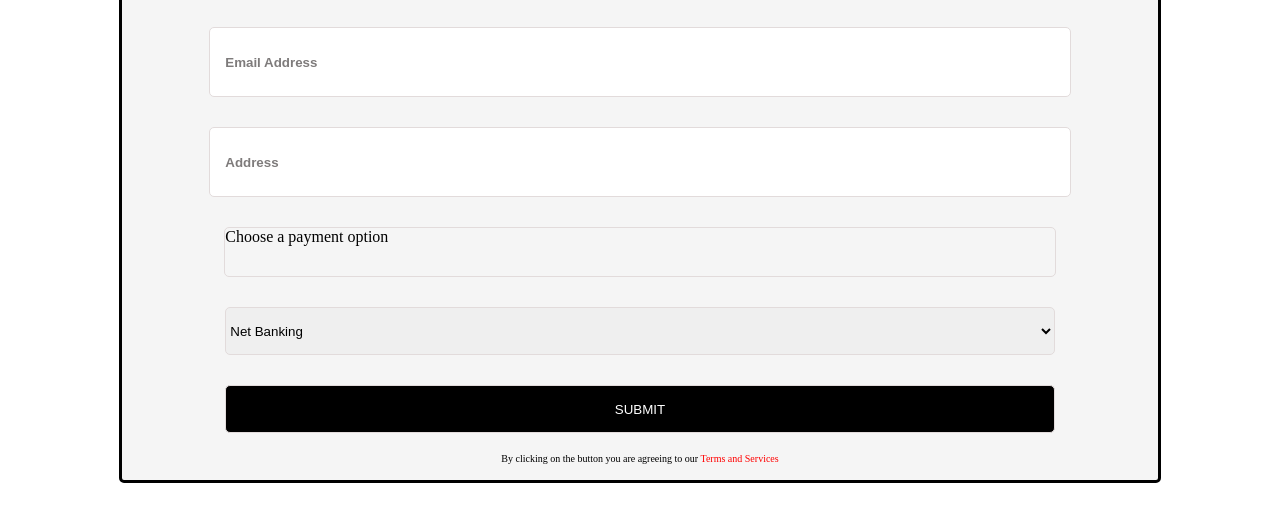
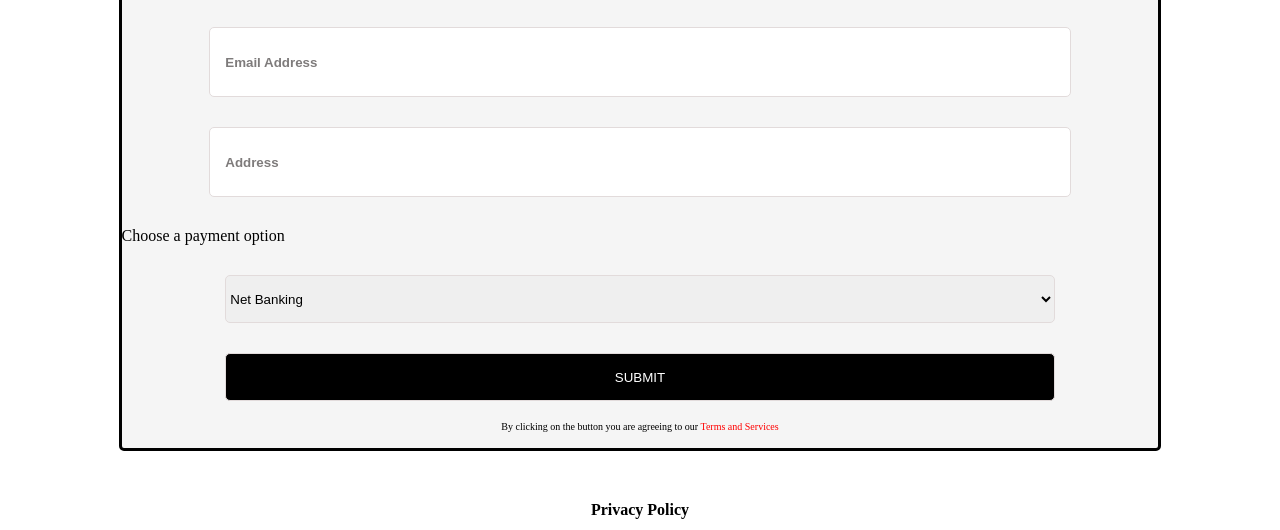
Before and after one commit to adhiraj-gupta/WebTechLabProject, a plain HTML site: page register.html in a window 1280 px wide. Shown: the part 790-1320 px from the top of the page. Drawn offline with Linux system fonts and the light colour scheme.

Commit message:
Update register.html

```diff
--- a/register.html
+++ b/register.html
@@ -52,7 +52,7 @@
                     <input class="row" id="last-name" type="number" placeholder ="Enter Mobile No.">
                     <input class="row" id="email" type="email"placeholder="Email Address">
                     <input class="row" id="password" type="text" placeholder="Address">
-                    <label class = "row" for="paymentOption"> Choose a payment option</label>
+                    <label  for="paymentOption"> Choose a payment option</label>
                     <select class = "row" id="PaymentOption" name="PaymentOption">
                     <option value="Net Banking">Net Banking</option>
                     <option value="Credit Card">Credit Card</option>
```
